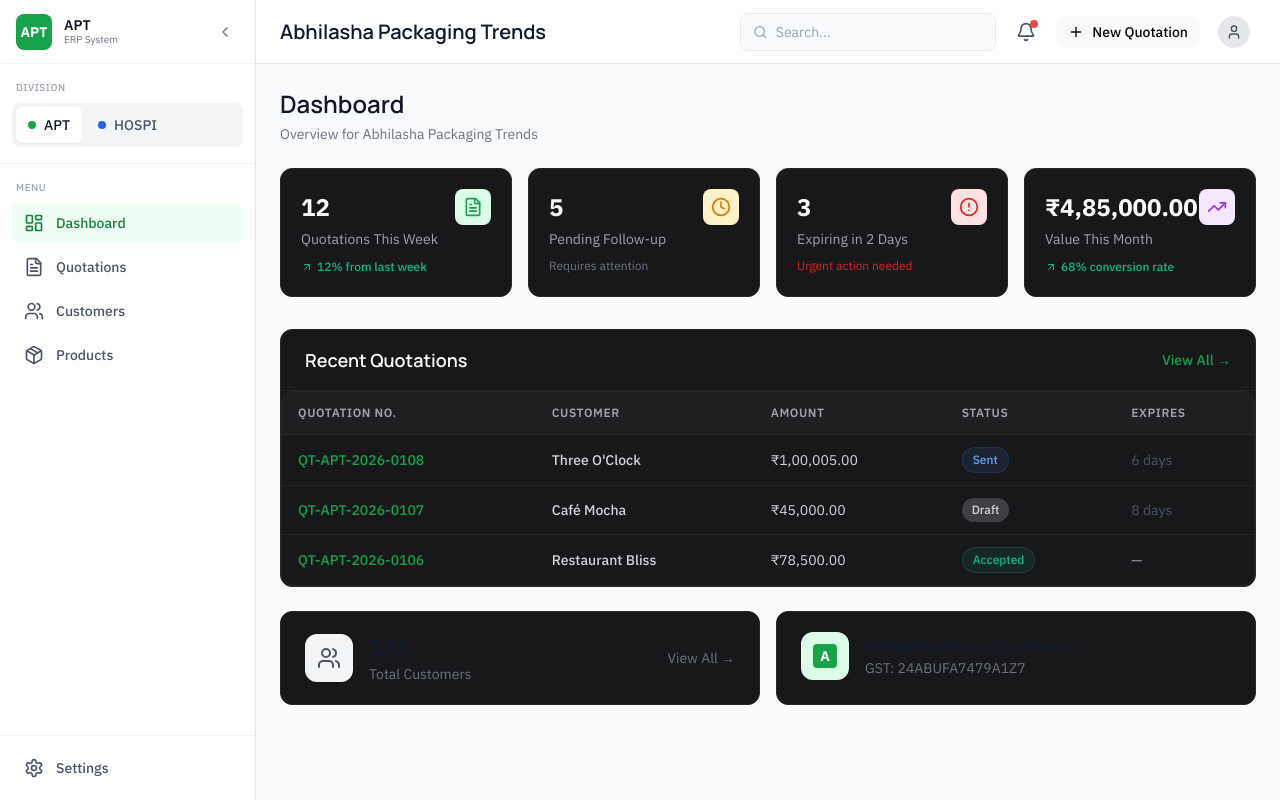
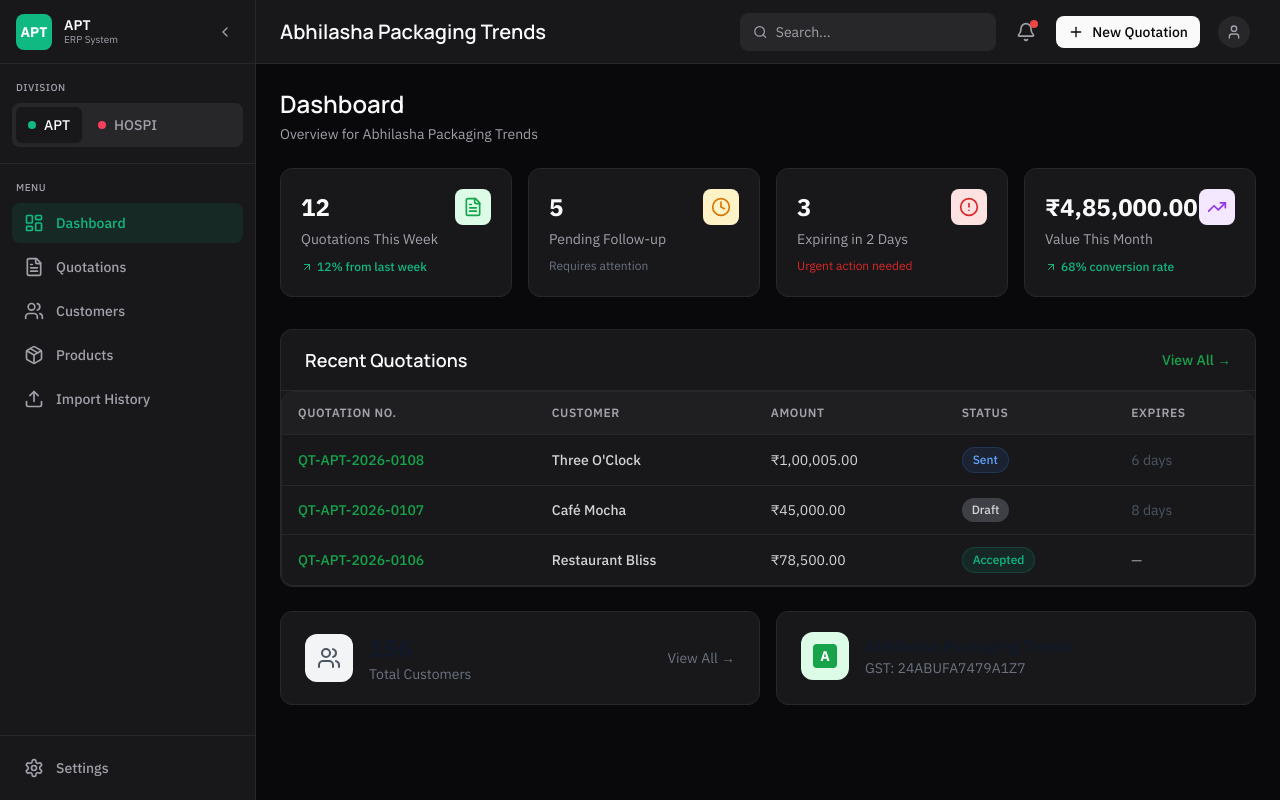
Before and after one commit to Abby230703/Equinox-Hub, a Next.js app: page / in a window 1280 px wide. Built offline with nearby package versions, Linux system fonts and the light colour scheme.

Commit message:
auto-commit for 847d8d7b-31e5-4bf9-847a-3841099515ae

```diff
--- a/src/app/(dashboard)/layout.tsx
+++ b/src/app/(dashboard)/layout.tsx
@@ -3,6 +3,7 @@
 import React, { useState } from "react";
 import { Sidebar } from "@/components/layout/sidebar";
 import { cn } from "@/lib/utils";
+import { useDivision } from "@/hooks/use-division";
 
 export default function DashboardLayout({
   children,
@@ -10,9 +11,13 @@ export default function DashboardLayout({
   children: React.ReactNode;
 }) {
   const [isSidebarCollapsed, setIsSidebarCollapsed] = useState(false);
+  const { divisionCode } = useDivision();
 
   return (
-    <div className="min-h-screen bg-gray-50">
+    <div className={cn(
+      "min-h-screen bg-background",
+      divisionCode === "APT" ? "division-apt" : "division-hospi"
+    )}>
       <Sidebar
         isCollapsed={isSidebarCollapsed}
         onToggle={() => setIsSidebarCollapsed(!isSidebarCollapsed)}
--- a/src/components/layout/division-switcher.tsx
+++ b/src/components/layout/division-switcher.tsx
@@ -9,7 +9,7 @@ export function DivisionSwitcher() {
   const { divisionCode, setDivisionCode, divisions } = useDivision();
 
   return (
-    <div className="flex items-center gap-1 p-1 bg-gray-100 rounded-lg">
+    <div className="flex items-center gap-1 p-1 bg-secondary rounded-lg">
       {(Object.keys(divisions) as DivisionCode[]).map((code) => {
         const isActive = divisionCode === code;
 
@@ -18,16 +18,17 @@ export function DivisionSwitcher() {
             key={code}
             onClick={() => setDivisionCode(code)}
             className={cn(
-              "flex items-center gap-2 px-3 py-2 rounded-md text-sm font-medium transition-all duration-200",
+              "flex items-center gap-2 px-3 py-2 rounded-md text-sm font-medium transition-colors",
               isActive
-                ? "bg-white shadow-sm text-gray-900"
-                : "text-gray-600 hover:text-gray-900 hover:bg-gray-50"
+                ? "bg-card shadow-sm text-foreground"
+                : "text-muted-foreground hover:text-foreground hover:bg-card/50"
             )}
+            data-testid={`division-switcher-${code.toLowerCase()}`}
           >
             <div
               className={cn(
                 "w-2 h-2 rounded-full",
-                code === "APT" ? "bg-green-600" : "bg-blue-600"
+                code === "APT" ? "bg-apt-500" : "bg-hospi-500"
               )}
             />
             <span>{code}</span>
--- a/src/components/layout/header.tsx
+++ b/src/components/layout/header.tsx
@@ -14,33 +14,34 @@ interface HeaderProps {
     label: string;
     href?: string;
     onClick?: () => void;
+    icon?: React.ReactNode;
   };
 }
 
 export function Header({ title, action }: HeaderProps) {
   return (
-    <header className="h-16 bg-white border-b border-gray-200 flex items-center justify-between px-6">
+    <header className="h-16 bg-card border-b border-border flex items-center justify-between px-6">
       <div>
         {title && (
-          <h1 className="text-xl font-semibold text-gray-900">{title}</h1>
+          <h1 className="text-xl font-semibold text-foreground font-heading">{title}</h1>
         )}
       </div>
 
       <div className="flex items-center gap-3">
         {/* Search */}
-        <div className="hidden md:flex items-center gap-2 px-3 py-2 bg-gray-50 rounded-lg border border-gray-200 w-64">
-          <Search className="w-4 h-4 text-gray-400" />
+        <div className="hidden md:flex items-center gap-2 px-3 py-2 bg-secondary rounded-lg border border-border w-64">
+          <Search className="w-4 h-4 text-muted-foreground" />
           <input
             type="text"
             placeholder="Search..."
-            className="bg-transparent border-none outline-none text-sm text-gray-700 placeholder:text-gray-400 w-full"
+            className="bg-transparent border-none outline-none text-sm text-foreground placeholder:text-muted-foreground w-full"
           />
         </div>
 
         {/* Notifications */}
-        <button className="relative p-2 rounded-lg hover:bg-gray-100 transition-colors">
-          <Bell className="w-5 h-5 text-gray-600" />
-          <span className="absolute top-1.5 right-1.5 w-2 h-2 bg-red-500 rounded-full" />
+        <button className="relative p-2 rounded-lg hover:bg-secondary transition-colors">
+          <Bell className="w-5 h-5 text-muted-foreground" />
+          <span className="absolute top-1.5 right-1.5 w-2 h-2 bg-destructive rounded-full" />
         </button>
 
         {/* Quick Action */}
@@ -49,13 +50,13 @@ export function Header({ title, action }: HeaderProps) {
             {action.href ? (
               <Link href={action.href}>
                 <Button size="sm" className="gap-2">
-                  <Plus className="w-4 h-4" />
+                  {action.icon || <Plus className="w-4 h-4" />}
                   <span className="hidden sm:inline">{action.label}</span>
                 </Button>
               </Link>
             ) : (
               <Button size="sm" onClick={action.onClick} className="gap-2">
-                <Plus className="w-4 h-4" />
+                {action.icon || <Plus className="w-4 h-4" />}
                 <span className="hidden sm:inline">{action.label}</span>
               </Button>
             )}
@@ -63,9 +64,9 @@ export function Header({ title, action }: HeaderProps) {
         )}
 
         {/* User Menu */}
-        <button className="flex items-center gap-2 p-1.5 rounded-lg hover:bg-gray-100 transition-colors">
-          <div className="w-8 h-8 rounded-full bg-gray-200 flex items-center justify-center">
-            <User className="w-4 h-4 text-gray-600" />
+        <button className="flex items-center gap-2 p-1.5 rounded-lg hover:bg-secondary transition-colors">
+          <div className="w-8 h-8 rounded-full bg-secondary flex items-center justify-center border border-border">
+            <User className="w-4 h-4 text-muted-foreground" />
           </div>
         </button>
       </div>
@@ -81,34 +82,59 @@ interface PageHeaderProps {
     label: string;
     href?: string;
     onClick?: () => void;
+    icon?: React.ReactNode;
+    variant?: "primary" | "secondary" | "outline";
+  };
+  secondaryAction?: {
+    label: string;
+    href?: string;
+    onClick?: () => void;
+    icon?: React.ReactNode;
   };
 }
 
-export function PageHeader({ title, description, action }: PageHeaderProps) {
-  const { divisionCode } = useDivision();
-
+export function PageHeader({ title, description, action, secondaryAction }: PageHeaderProps) {
   return (
     <div className="mb-6">
       <div className="flex items-start justify-between gap-4">
         <div>
-          <h1 className="text-2xl font-semibold text-gray-900">{title}</h1>
+          <h1 className="text-2xl font-semibold text-foreground font-heading">{title}</h1>
           {description && (
-            <p className="text-sm text-gray-500 mt-1">{description}</p>
+            <p className="text-sm text-muted-foreground mt-1">{description}</p>
           )}
         </div>
+
+        <div className="flex items-center gap-3">
+          {secondaryAction && (
+            <>
+              {secondaryAction.href ? (
+                <Link href={secondaryAction.href}>
+                  <Button variant="outline" className="gap-2">
+                    {secondaryAction.icon}
+                    {secondaryAction.label}
+                  </Button>
+                </Link>
+              ) : (
+                <Button variant="outline" onClick={secondaryAction.onClick} className="gap-2">
+                  {secondaryAction.icon}
+                  {secondaryAction.label}
+                </Button>
+              )}
+            </>
+          )}
 
           {action && (
             <>
               {action.href ? (
                 <Link href={action.href}>
-                <Button className="gap-2">
-                  <Plus className="w-4 h-4" />
+                  <Button variant={action.variant || "primary"} className="gap-2">
+                    {action.icon || <Plus className="w-4 h-4" />}
                     {action.label}
                   </Button>
                 </Link>
               ) : (
-              <Button onClick={action.onClick} className="gap-2">
-                <Plus className="w-4 h-4" />
+                <Button variant={action.variant || "primary"} onClick={action.onClick} className="gap-2">
+                  {action.icon || <Plus className="w-4 h-4" />}
                   {action.label}
                 </Button>
               )}
@@ -116,5 +142,6 @@ export function PageHeader({ title, description, action }: PageHeaderProps) {
           )}
         </div>
       </div>
+    </div>
   );
 }
--- a/src/components/layout/sidebar.tsx
+++ b/src/components/layout/sidebar.tsx
@@ -14,6 +14,7 @@ import {
   Settings,
   ChevronLeft,
   Menu,
+  Upload,
 } from "lucide-react";
 
 const navItems = [
@@ -21,6 +22,7 @@ const navItems = [
   { label: "Quotations", href: "/quotations", icon: FileText },
   { label: "Customers", href: "/customers", icon: Users },
   { label: "Products", href: "/products", icon: Package },
+  { label: "Import History", href: "/imports", icon: Upload },
 ];
 
 interface SidebarProps {
@@ -32,30 +34,45 @@ export function Sidebar({ isCollapsed, onToggle }: SidebarProps) {
   const pathname = usePathname();
   const { divisionCode } = useDivision();
 
+  const divisionColors = {
+    APT: {
+      logo: "bg-apt-500",
+      active: "bg-apt-500/10 text-apt-500",
+      dot: "bg-apt-500",
+    },
+    HOSPI: {
+      logo: "bg-hospi-500",
+      active: "bg-hospi-500/10 text-hospi-500",
+      dot: "bg-hospi-500",
+    },
+  };
+
+  const colors = divisionColors[divisionCode];
+
   return (
     <aside
       className={cn(
-        "fixed left-0 top-0 z-40 h-screen bg-white border-r border-gray-200 transition-all duration-300 ease-in-out",
+        "fixed left-0 top-0 z-40 h-screen bg-card border-r border-border transition-all duration-300 ease-in-out",
         isCollapsed ? "w-[72px]" : "w-64"
       )}
     >
       {/* Logo */}
-      <div className="h-16 flex items-center justify-between px-4 border-b border-gray-100">
+      <div className="h-16 flex items-center justify-between px-4 border-b border-border">
         {!isCollapsed && (
           <div className="flex items-center gap-3">
             <div
               className={cn(
                 "w-9 h-9 rounded-lg flex items-center justify-center font-bold text-white text-sm",
-                divisionCode === "APT" ? "bg-green-600" : "bg-blue-600"
+                colors.logo
               )}
             >
               {divisionCode === "APT" ? "APT" : "HE"}
             </div>
             <div className="flex flex-col">
-              <span className="text-sm font-semibold text-gray-900 leading-tight">
+              <span className="text-sm font-semibold text-foreground leading-tight">
                 {divisionCode === "APT" ? "APT" : "Hospi"}
               </span>
-              <span className="text-[10px] text-gray-500 leading-tight">
+              <span className="text-[10px] text-muted-foreground leading-tight">
                 ERP System
               </span>
             </div>
@@ -66,7 +83,7 @@ export function Sidebar({ isCollapsed, onToggle }: SidebarProps) {
           <div
             className={cn(
               "w-9 h-9 rounded-lg flex items-center justify-center font-bold text-white text-xs mx-auto",
-              divisionCode === "APT" ? "bg-green-600" : "bg-blue-600"
+              colors.logo
             )}
           >
             {divisionCode === "APT" ? "A" : "H"}
@@ -76,7 +93,7 @@ export function Sidebar({ isCollapsed, onToggle }: SidebarProps) {
         <button
           onClick={onToggle}
           className={cn(
-            "p-1.5 rounded-lg hover:bg-gray-100 text-gray-500 transition-colors",
+            "p-1.5 rounded-lg hover:bg-secondary text-muted-foreground",
             isCollapsed && "mx-auto mt-2"
           )}
         >
@@ -90,8 +107,8 @@ export function Sidebar({ isCollapsed, onToggle }: SidebarProps) {
 
       {/* Division Switcher */}
       {!isCollapsed && (
-        <div className="px-3 py-4 border-b border-gray-100">
-          <p className="text-[10px] uppercase tracking-wider text-gray-400 font-medium mb-2 px-1">
+        <div className="px-3 py-4 border-b border-border">
+          <p className="text-[10px] uppercase tracking-wider text-muted-foreground font-medium mb-2 px-1">
             Division
           </p>
           <DivisionSwitcher />
@@ -101,7 +118,7 @@ export function Sidebar({ isCollapsed, onToggle }: SidebarProps) {
       {/* Navigation */}
       <nav className="flex-1 px-3 py-4 space-y-1">
         {!isCollapsed && (
-          <p className="text-[10px] uppercase tracking-wider text-gray-400 font-medium mb-2 px-1">
+          <p className="text-[10px] uppercase tracking-wider text-muted-foreground font-medium mb-2 px-1">
             Menu
           </p>
         )}
@@ -117,12 +134,10 @@ export function Sidebar({ isCollapsed, onToggle }: SidebarProps) {
               key={item.href}
               href={item.href}
               className={cn(
-                "flex items-center gap-3 px-3 py-2.5 rounded-lg text-sm font-medium transition-all duration-200",
+                "flex items-center gap-3 px-3 py-2.5 rounded-lg text-sm font-medium transition-colors",
                 isActive
-                  ? divisionCode === "APT"
-                    ? "bg-green-50 text-green-700"
-                    : "bg-blue-50 text-blue-700"
-                  : "text-gray-600 hover:bg-gray-50 hover:text-gray-900",
+                  ? colors.active
+                  : "text-muted-foreground hover:bg-secondary hover:text-foreground",
                 isCollapsed && "justify-center px-2"
               )}
               title={isCollapsed ? item.label : undefined}
@@ -135,11 +150,11 @@ export function Sidebar({ isCollapsed, onToggle }: SidebarProps) {
       </nav>
 
       {/* Settings */}
-      <div className="absolute bottom-0 left-0 right-0 p-3 border-t border-gray-100">
+      <div className="absolute bottom-0 left-0 right-0 p-3 border-t border-border">
         <Link
           href="/settings"
           className={cn(
-            "flex items-center gap-3 px-3 py-2.5 rounded-lg text-sm font-medium text-gray-600 hover:bg-gray-50 hover:text-gray-900 transition-colors",
+            "flex items-center gap-3 px-3 py-2.5 rounded-lg text-sm font-medium text-muted-foreground hover:bg-secondary hover:text-foreground transition-colors",
             isCollapsed && "justify-center px-2"
           )}
           title={isCollapsed ? "Settings" : undefined}
```
Lines whose indentation alone changed are shown as unchanged.
